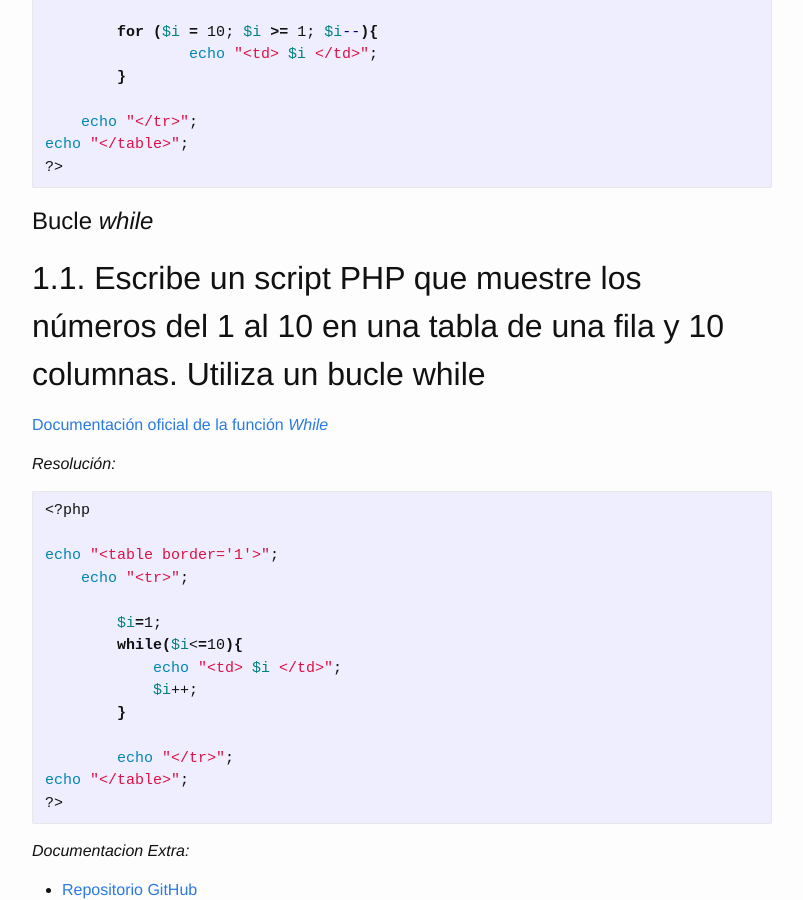
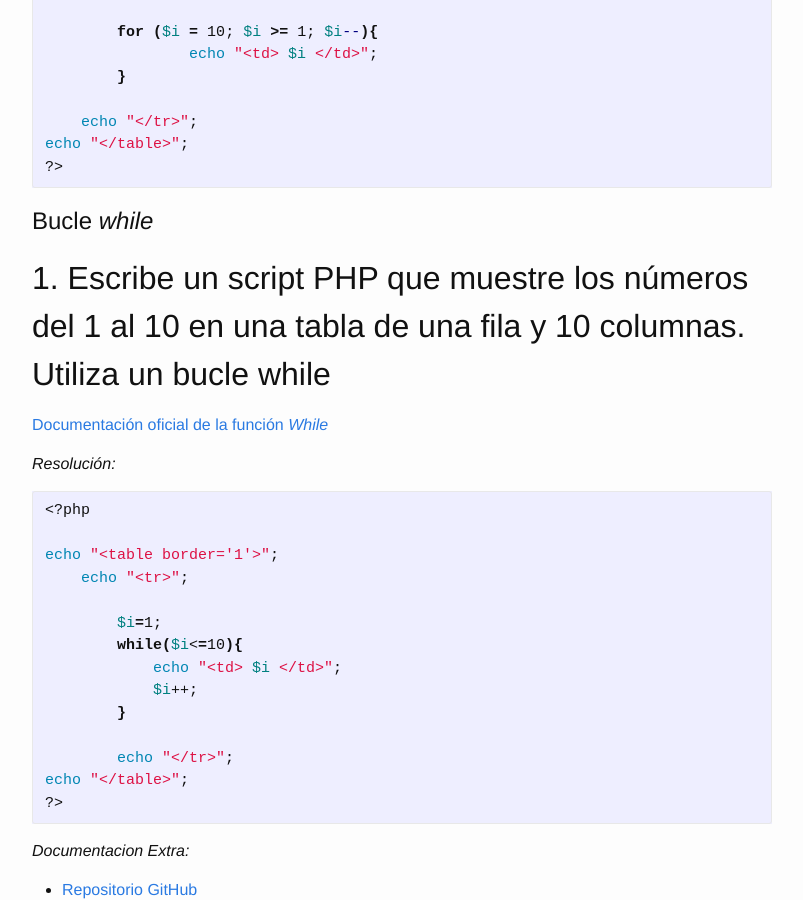
Before and after one commit to alexdemanuel/alexdemanuel.github.io, a Jekyll site: the page built from _posts/2019-01-25-Desarrollo3.md, in a window 1280 px wide and 900 px high, scrolled down 3708 px. Shown: the whole window, without its empty margins (238-1041 px from the left). Built offline with Jekyll 4.4.1, drawn with Linux system fonts in a browser that asks for light colours.

Commit message:
agregados fallos

```diff
--- a/_posts/2019-01-25-Desarrollo3.md
+++ b/_posts/2019-01-25-Desarrollo3.md
@@ -162,7 +162,7 @@ echo "</table>";
 
 # Bucle *while*
 
-## 1.1. Escribe un script PHP que muestre los números del 1 al 10 en una tabla de una fila y 10 columnas. Utiliza un bucle  while
+## 1. Escribe un script PHP que muestre los números del 1 al 10 en una tabla de una fila y 10 columnas. Utiliza un bucle  while
 
 [Documentación oficial de la función *While*](http://php.net/manual/es/control-structures.while.php)
 
```
